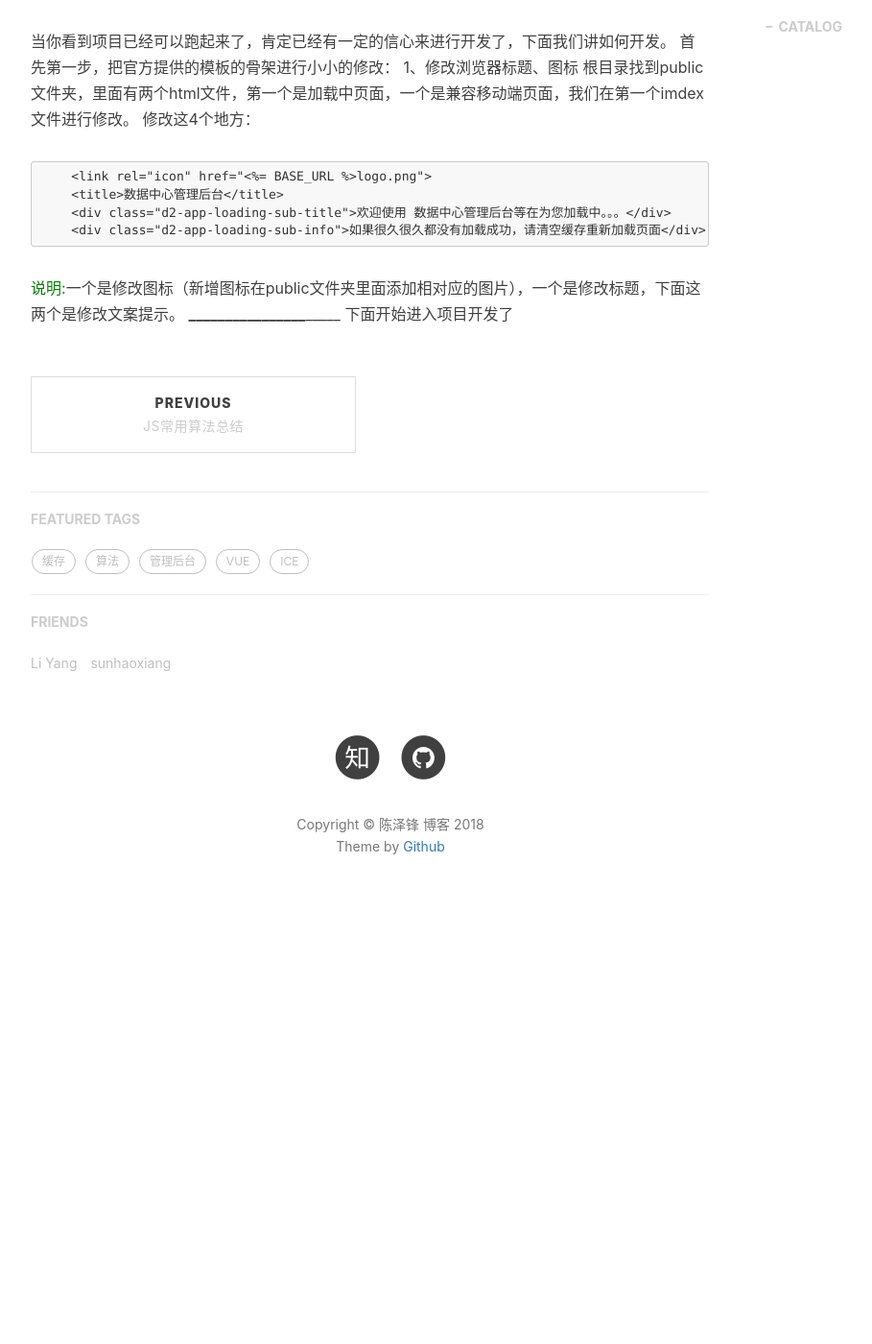
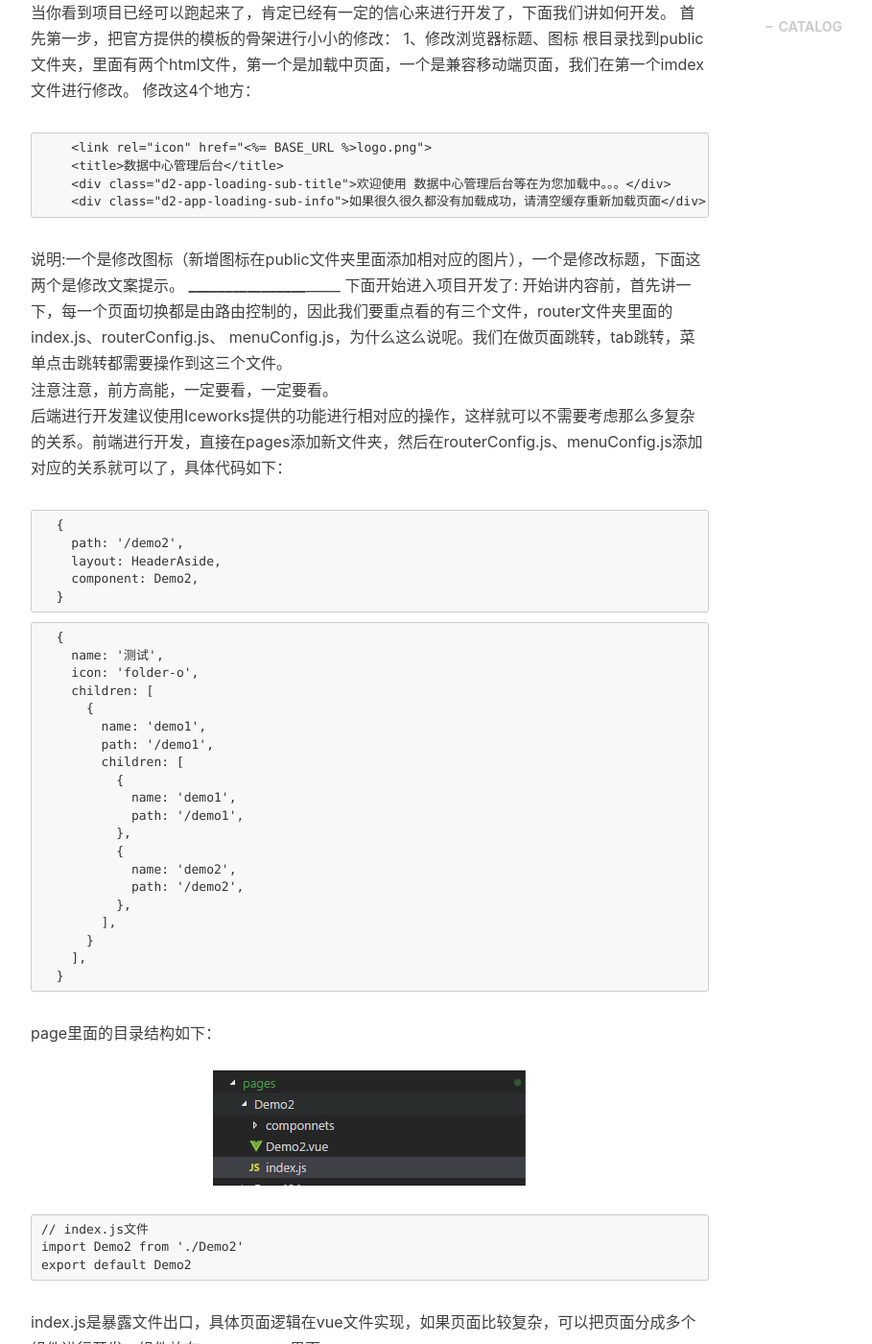
Before and after one commit to 00feng00/00feng00.github.io, a Jekyll site: the page built from _posts/2018-09-11-ice-instructions.markdown, in a window 1280 px wide and 1400 px high, scrolled down 3076 px. Shown: the whole window at 96% size, without its empty margins (233-1142 px from the left). Built offline with Jekyll 4.4.1, drawn with Linux system fonts in a browser that asks for light colours; nearby versions of some CDN libraries; comment, search, counter and statistics services are not loaded; before the commit the page ends 4062 px from its top, so only the background shows below that; some of the changed text lies outside the part shown.

Commit message:
Update 2018-09-11-ice-instructions.markdown

````diff
--- a/_posts/2018-09-11-ice-instructions.markdown
+++ b/_posts/2018-09-11-ice-instructions.markdown
@@ -19,7 +19,8 @@ ICE是Alibaba 淘宝内部的一个开元脚手架，它的初始化脚手架我
 <br />
 ICE提供了以下这些功能：
   1、模板自定义创建  2、区块可视化组装 3、 布局自定义生成  4、物料自定义接入 5、 项目仪表盘插件化
-  <p style="color: blue;">个人推荐（尽量使用官方提供的模板和物料）</p>
+  <br />
+  个人推荐（尽量使用官方提供的模板和物料）
 ## D2 Admin
   D2 Admin是一套管理系统脚手架，ICE推荐的Vue物料当中比较好的一个模板。这个是我们这篇文章讲的重点。
 
@@ -51,6 +52,46 @@ ICE提供了以下这些功能：
     <div class="d2-app-loading-sub-title">欢迎使用 数据中心管理后台等在为您加载中。。。</div>
     <div class="d2-app-loading-sub-info">如果很久很久都没有加载成功，请清空缓存重新加载页面</div>
 ```
-<span style="color: green;">说明:</span>一个是修改图标（新增图标在public文件夹里面添加相对应的图片），一个是修改标题，下面这两个是修改文案提示。
+说明:一个是修改图标（新增图标在public文件夹里面添加相对应的图片），一个是修改标题，下面这两个是修改文案提示。
 _____________________________________________________
-下面开始进入项目开发了
+下面开始进入项目开发了:
+   开始讲内容前，首先讲一下，每一个页面切换都是由路由控制的，因此我们要重点看的有三个文件，router文件夹里面的index.js、routerConfig.js、 menuConfig.js，为什么这么说呢。我们在做页面跳转，tab跳转，菜单点击跳转都需要操作到这三个文件。<br />
+   注意注意，前方高能，一定要看，一定要看。<br />
+   后端进行开发建议使用Iceworks提供的功能进行相对应的操作，这样就可以不需要考虑那么多复杂的关系。前端进行开发，直接在pages添加新文件夹，然后在routerConfig.js、menuConfig.js添加对应的关系就可以了，具体代码如下：
+```
+  {
+    path: '/demo2',
+    layout: HeaderAside,
+    component: Demo2,
+  }
+```
+```
+  {
+    name: '测试',
+    icon: 'folder-o',
+    children: [
+      {
+        name: 'demo1',
+        path: '/demo1',
+        children: [
+          {
+            name: 'demo1',
+            path: '/demo1',
+          },
+          {
+            name: 'demo2',
+            path: '/demo2',
+          },
+        ],
+      }
+    ],
+  }
+```
+page里面的目录结构如下：
+<img src="https://00feng00.github.io/img/ice-add-component.jpg">
+```
+// index.js文件
+import Demo2 from './Demo2'
+export default Demo2
+```
+index.js是暴露文件出口，具体页面逻辑在vue文件实现，如果页面比较复杂，可以把页面分成多个组件进行开发，组件放在components里面
````
